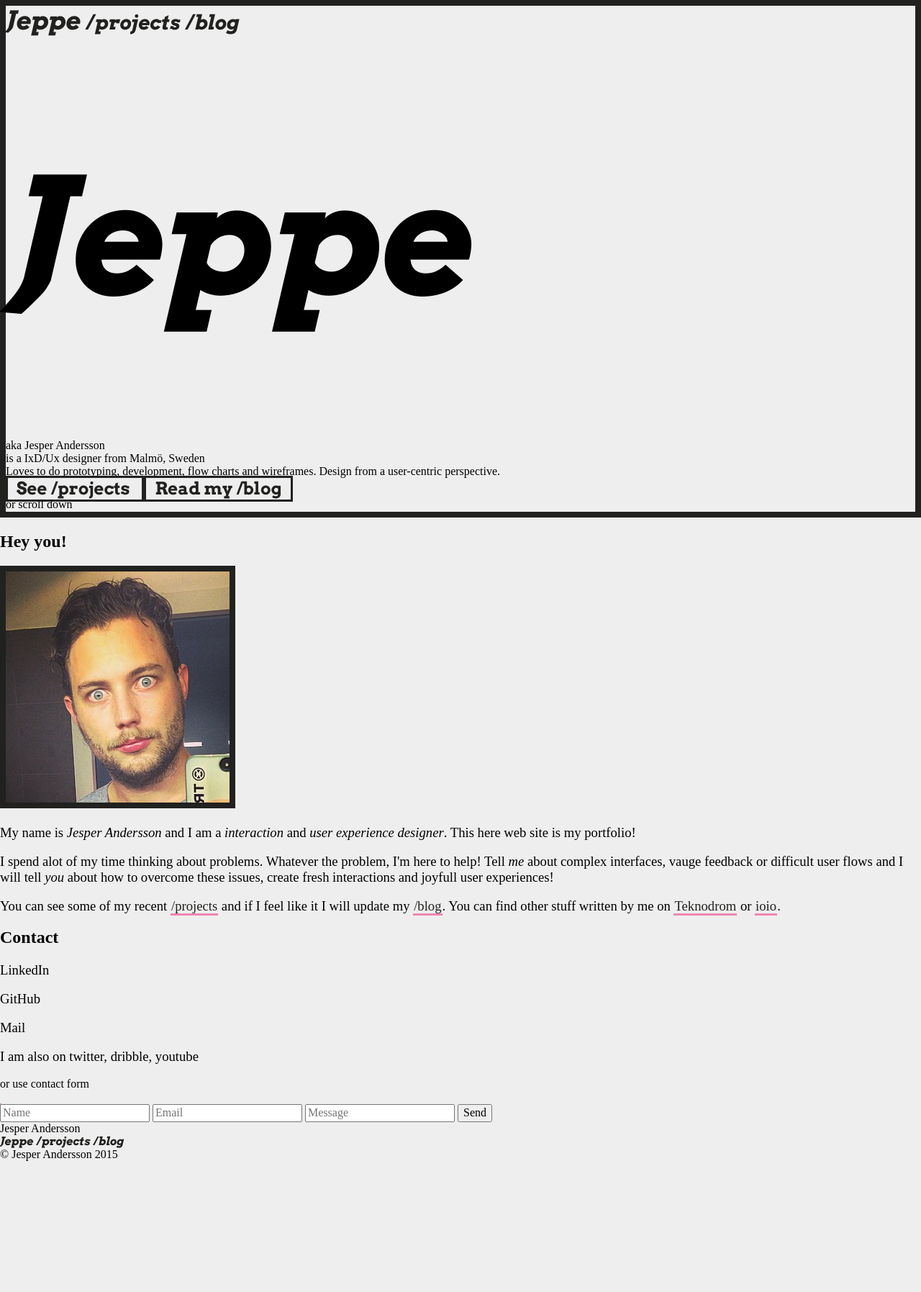
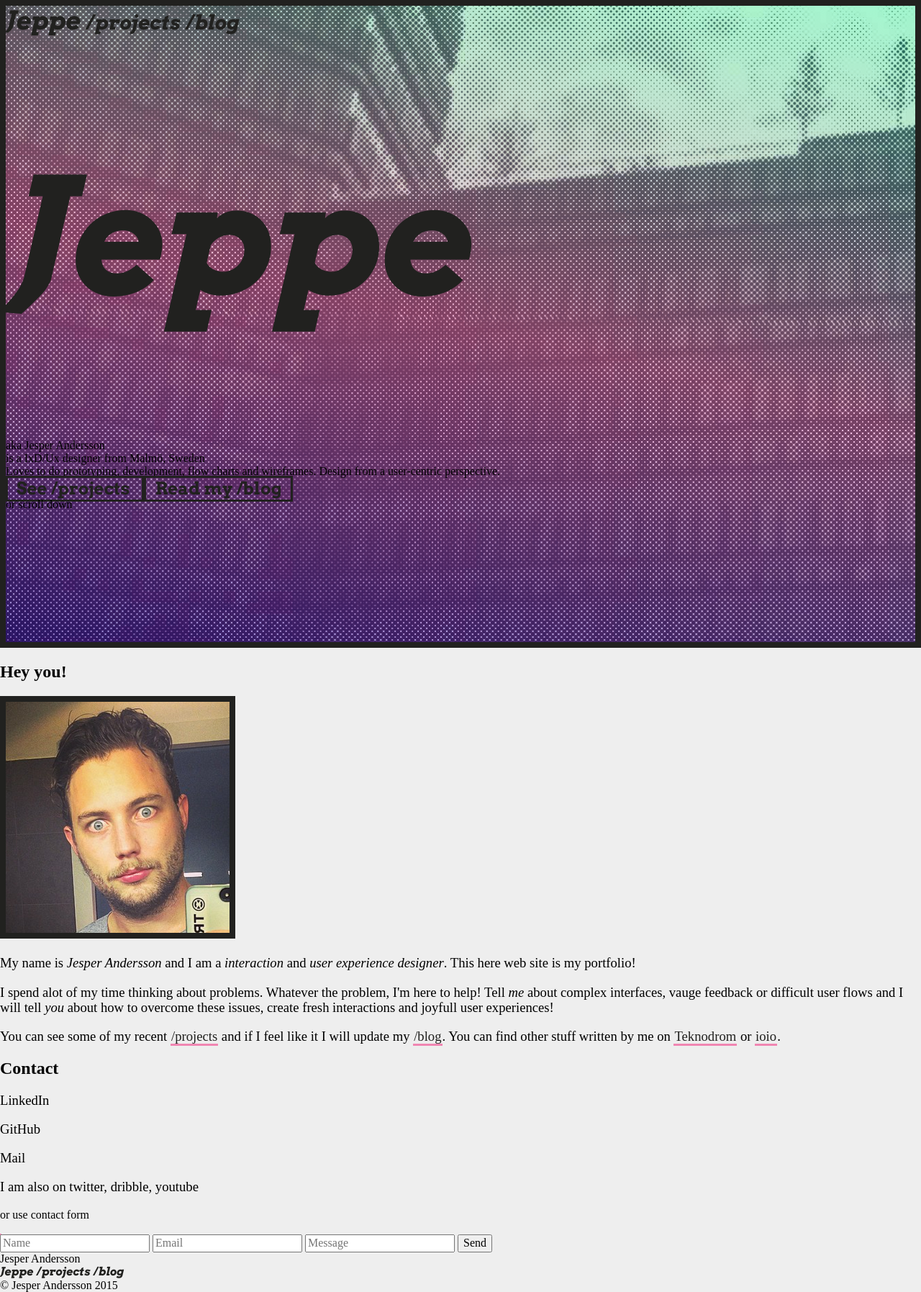
Before and after one commit to jesperwibom/monodrom.github.io, a Jekyll site: the page built from index.html, in a window 1280 px wide. Shown: the whole page at 72% size. Built offline with Jekyll 4.4.1, drawn with Linux system fonts in a browser that asks for light colours; nearby versions of some CDN libraries; some web fonts are replaced; a file with an impossible date is left out; before the commit the page ends 1614 px from its top, so only the background shows below that.

Commit message:
Added full size splash pages scss and som images and gradients

```diff
--- a/_includes/header.html
+++ b/_includes/header.html
@@ -1,11 +1,12 @@
 
 {% if page.images.splash %}
-<header class="splash-div">
+<header class="splash-header">
 {% else %}
-<header class="half-div">
+<header class="half-header">
 {% endif %}
 	{% include nav.html navclass="header-nav"%}
 	<h1 class="title">{{page.title}}</h1>
 	{% if page.subtitle %}<span class="subtitle">{{ page.subtitle }}</span>{% endif %}
 	{% include tagloop.html %}
+
 </header>
--- a/index.html
+++ b/index.html
@@ -2,7 +2,19 @@
 layout: default
 ---
 
-<header class="splash-div">
+<header class="splash-header"
+	style="
+		background: linear-gradient(13deg,
+			rgba(39, 40, 218, 0.45),
+			rgba(239, 140, 218, 0.45),
+			rgba(50, 240, 200, 0.45)),
+			url({{ site.baseurl }}/img/niagara3.jpg);
+		-webkit-background-size:cover;
+		-moz-background-size:cover;
+		-o-background-size:cover;
+		background-size:cover;
+	">
+
 	{% include nav.html navclass="header-nav" %}
 	<h1>Jeppe</h1>
 	<span>aka Jesper Andersson</span>
@@ -21,6 +33,7 @@ layout: default
 	<a href="#presentation">
 		<span class="entypo-down-open icon arrow"></span>
 	</a>
+
 </header>
 
 <section id="presentation">
--- a/styles/_sass/_base.scss
+++ b/styles/_sass/_base.scss
@@ -18,6 +18,10 @@ img {
   border: $frame-thicknesss solid $black-color;
 }
 
+a {
+  text-decoration: none;
+}
+
 section, article {
   a {
     padding: 0px 1px;
--- a/styles/_sass/_header.scss
+++ b/styles/_sass/_header.scss
@@ -1,10 +1,22 @@
 header {
 	font-family: $base-font-stack;
 	border: $frame-thicknesss solid $black-color;
+
+	width: 100%;
+	min-height: 100vh;
+
+	-webkit-box-sizing: border-box; /* Safari/Chrome, other WebKit */
+	-moz-box-sizing: border-box;    /* Firefox, other Gecko */
+	box-sizing: border-box;
+
+
 	h1 {
+		color: $black-color;
 		font-family: $brand-font-stack;
 		font-weight: $bold;
 		font-style: italic;
 		font-size: 25vh;
 	}
+
+
 }
```
Also changed, not shown: img/niagara1.jpg (added), img/niagara2.jpg (added), img/niagara3.jpg (added).
